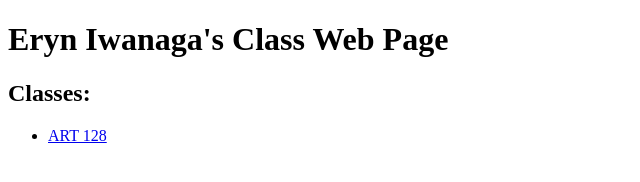
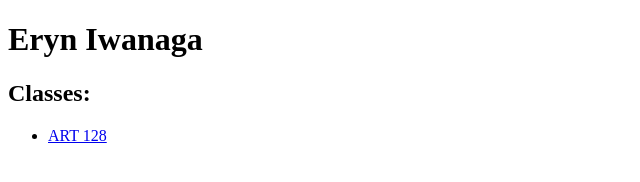
Before and after one commit to eiwanaga/myclasswebsite, a plain HTML site: page index.html in a window 1280 px wide. Shown: the whole page, without its empty margins (0-640 px from the left). Drawn offline with Linux system fonts and the light colour scheme.

Commit message:
Update index.html

```diff
--- a/index.html
+++ b/index.html
@@ -6,7 +6,7 @@
 </head>
 <body>
 
-<h1>Eryn Iwanaga's Class Web Page</h1>
+<h1>Eryn Iwanaga</h1>
 
 <h2>Classes:</h2>
 
```
